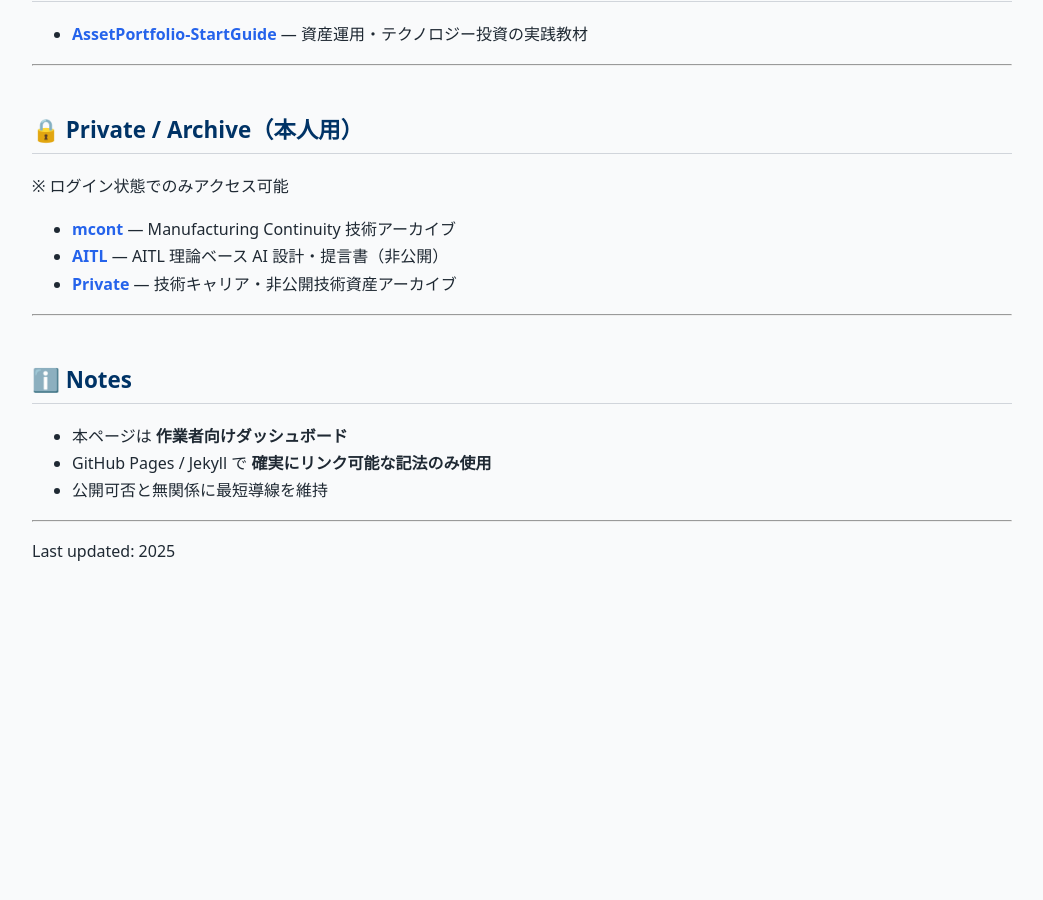
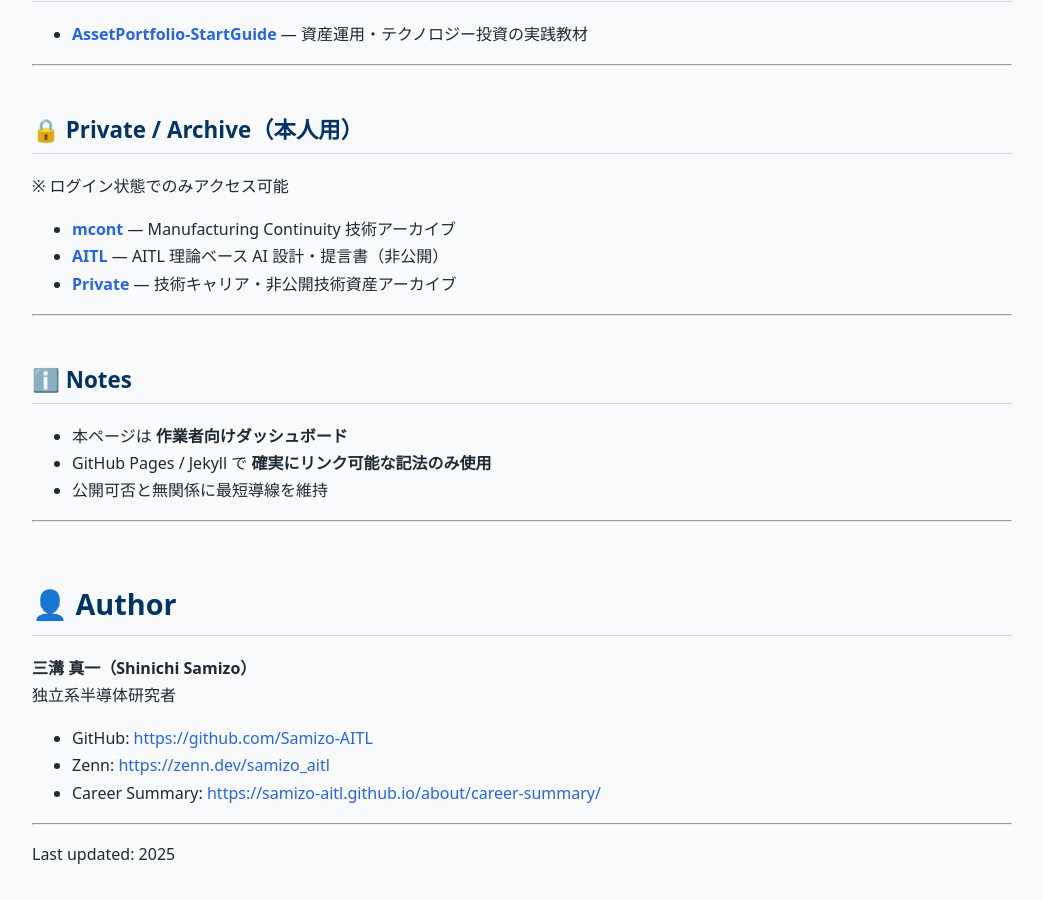
Before and after one commit to Samizo-AITL/Samizo-AITL.github.io, a Jekyll site: the page built from repo-index.md, in a window 1280 px wide and 900 px high, scrolled down 2128 px. Shown: the whole window, without its empty margins (118-1161 px from the left). Built offline with Jekyll 4.4.1, drawn with Linux system fonts in a browser that asks for light colours; before the commit the page ends 2725 px from its top, so only the background shows below that.

Commit message:
Update repo-index.md

```diff
--- a/repo-index.md
+++ b/repo-index.md
@@ -103,4 +103,15 @@
 - 公開可否と無関係に最短導線を維持
 
 ---
+
+# 👤 Author
+
+**三溝 真一（Shinichi Samizo）**
+独立系半導体研究者
+
+- GitHub: [https://github.com/Samizo-AITL](https://github.com/Samizo-AITL)
+- Zenn: [https://zenn.dev/samizo_aitl](https://zenn.dev/samizo_aitl)
+- Career Summary: [https://samizo-aitl.github.io/about/career-summary/](https://samizo-aitl.github.io/about/career-summary/)
+
+---
 Last updated: 2025
```
